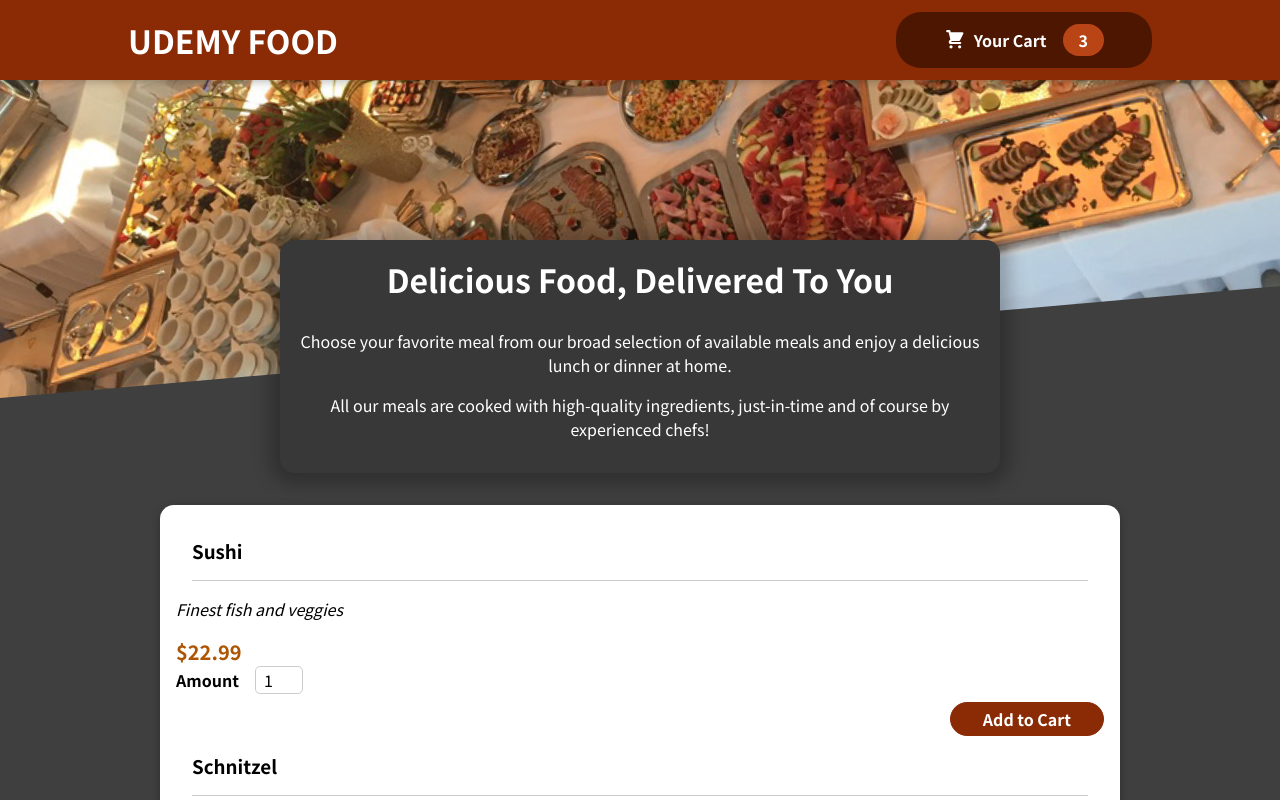
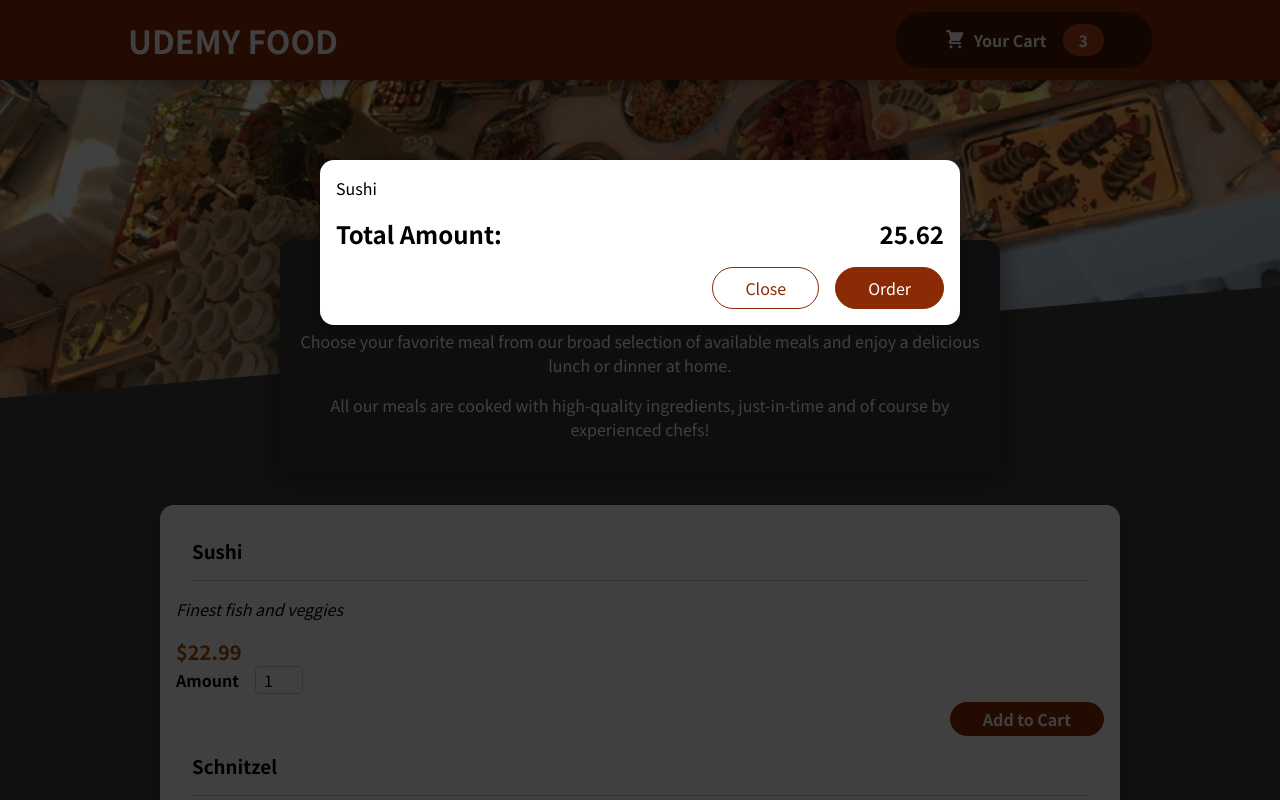
Before and after one commit to MarcinMaciejewski12/Food-order-app, a React (Create React App) app: page / in a window 1280 px wide. Shown: the top 800 px of the page. Built offline with nearby package versions, Linux system fonts and the light colour scheme.

Commit message:
Add modal via portal

```diff
--- a/public/index.html
+++ b/public/index.html
@@ -10,34 +10,15 @@
       content="Web site created using create-react-app"
     />
     <link rel="apple-touch-icon" href="%PUBLIC_URL%/logo192.png" />
-    <!--
-      manifest.json provides metadata used when your web app is installed on a
-      user's mobile device or desktop. See https://developers.google.com/web/fundamentals/web-app-manifest/
-    -->
+
     <link rel="manifest" href="%PUBLIC_URL%/manifest.json" />
-    <!--
-      Notice the use of %PUBLIC_URL% in the tags above.
-      It will be replaced with the URL of the `public` folder during the build.
-      Only files inside the `public` folder can be referenced from the HTML.
 
-      Unlike "/favicon.ico" or "favicon.ico", "%PUBLIC_URL%/favicon.ico" will
-      work correctly both with client-side routing and a non-root public URL.
-      Learn how to configure a non-root public URL by running `npm run build`.
-    -->
     <title>React App</title>
   </head>
   <body>
     <noscript>You need to enable JavaScript to run this app.</noscript>
+    <div id="overlays"></div>
     <div id="root"></div>
-    <!--
-      This HTML file is a template.
-      If you open it directly in the browser, you will see an empty page.
 
-      You can add webfonts, meta tags, or analytics to this file.
-      The build step will place the bundled scripts into the <body> tag.
-
-      To begin the development, run `npm start` or `yarn start`.
-      To create a production bundle, use `npm run build` or `yarn build`.
-    -->
   </body>
 </html>
--- a/src/App.js
+++ b/src/App.js
@@ -1,10 +1,12 @@
 import { Fragment } from "react";
+import Cart from "./components/Cart/Cart";
 import Header from "./components/Layout/Header";
 import Meals from "./components/Meals/Meals";
 
 function App() {
   return (
     <Fragment>
+      <Cart />
       <Header />
       <main>
         <Meals />
--- a/src/components/Cart/Cart.js
+++ b/src/components/Cart/Cart.js
@@ -1,8 +1,9 @@
+import Modal from "../UI/Modal";
 import classes from "./Cart.module.css";
 
 const Cart = (props) => {
   const cartItems = (
-    <ul className={"cart-items"}>
+    <ul className={classes["cart-items"]}>
       {[{ id: "c1", name: "Sushi", amount: 2, price: 12.99 }].map((item) => (
         <li>{item.name}</li>
       ))}
@@ -10,17 +11,17 @@
   );
 
   return (
-    <div>
+    <Modal>
       {cartItems}
-      <div>
-        <span>Total Amount</span>
-        <span>25.62</span>
+      <div className={classes.total}>
+        <span>Total Amount:</span>
+        <span> 25.62</span>
       </div>
       <div className={classes.actions}>
-        <button className={classes["button-alt"]}>Close</button>
+        <button className={classes["button--alt"]}>Close</button>
         <button className={classes.button}>Order</button>
       </div>
-    </div>
+    </Modal>
   );
 };
 
--- /dev/null
+++ b/src/components/UI/Modal.js
@@ -0,0 +1,32 @@
+import { Fragment } from "react";
+import ReactDOM from "react-dom";
+
+import classes from "./Modal.module.css";
+
+const Backdrop = (props) => {
+  return <div className={classes.backdrop} />;
+};
+
+const ModalOverlay = (props) => {
+  return (
+    <div className={classes.modal}>
+      <div className={classes.content}>{props.children}</div>
+    </div>
+  );
+};
+
+const portalElement = document.getElementById("overlays");
+
+const Modal = (props) => {
+  return (
+    <Fragment>
+      {ReactDOM.createPortal(<Backdrop />, portalElement)}
+      {ReactDOM.createPortal(
+        <ModalOverlay>{props.children}</ModalOverlay>,
+        portalElement
+      )}
+    </Fragment>
+  );
+};
+
+export default Modal;
--- /dev/null
+++ b/src/components/UI/Modal.module.css
@@ -0,0 +1,40 @@
+.backdrop {
+  position: fixed;
+  top: 0;
+  left: 0;
+  width: 100%;
+  height: 100vh;
+  z-index: 20;
+  background-color: rgba(0, 0, 0, 0.75);
+}
+
+.modal {
+  position: fixed;
+  top: 20vh;
+  left: 5%;
+  width: 90%;
+  background-color: white;
+  padding: 1rem;
+  border-radius: 14px;
+  box-shadow: 0 2px 8px rgba(0, 0, 0, 0.25);
+  z-index: 30;
+  animation: slide-down 300ms ease-out forwards;
+}
+
+@media (min-width: 768px) {
+  .modal {
+    width: 40rem;
+    left: calc(50% - 20rem);
+  }
+}
+
+@keyframes slide-down {
+  from {
+    opacity: 0;
+    transform: translateY(-3rem);
+  }
+  to {
+    opacity: 1;
+    transform: translateY(0);
+  }
+}
```
Also changed, not shown: 1 other file (tests, documents, lock files or other folders).
